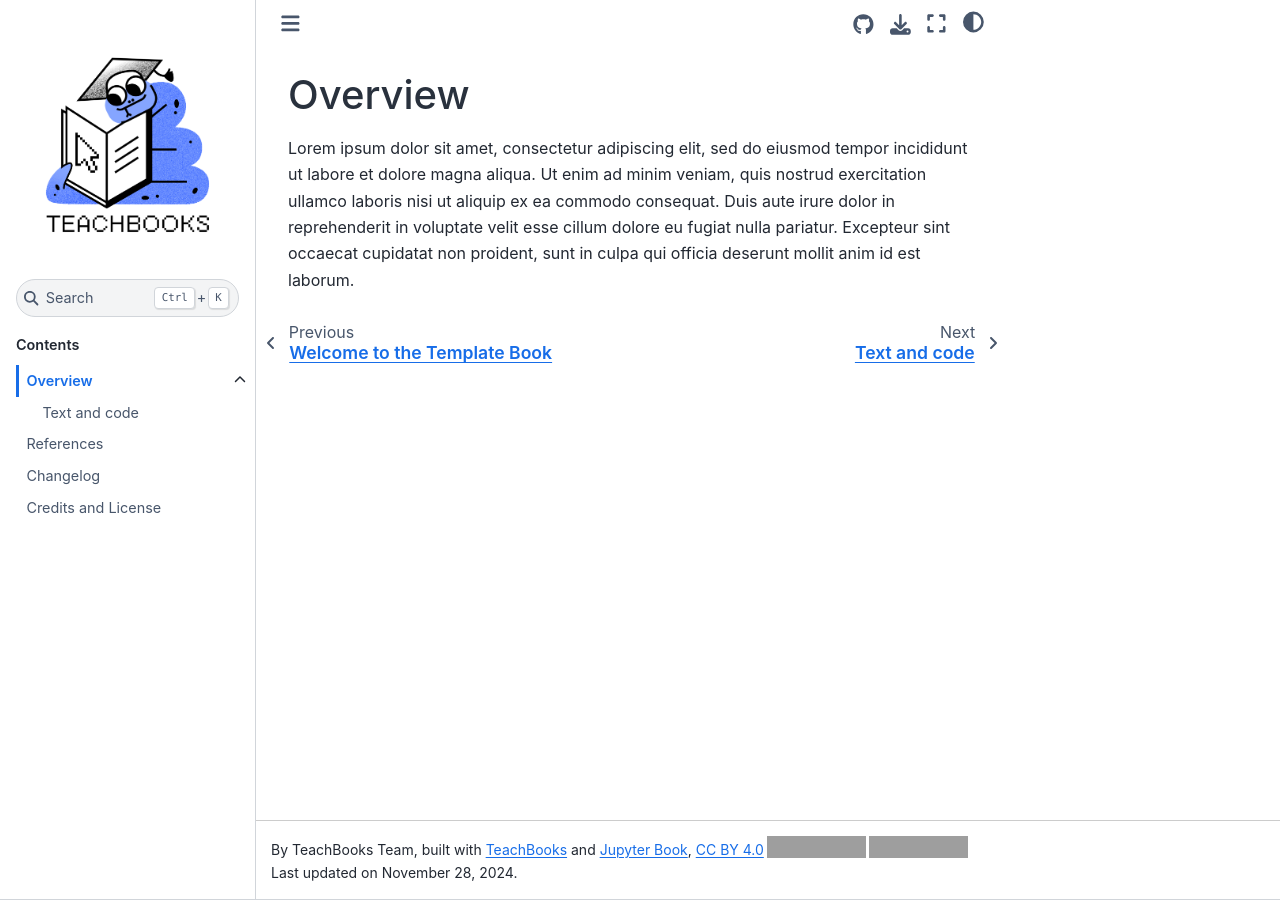
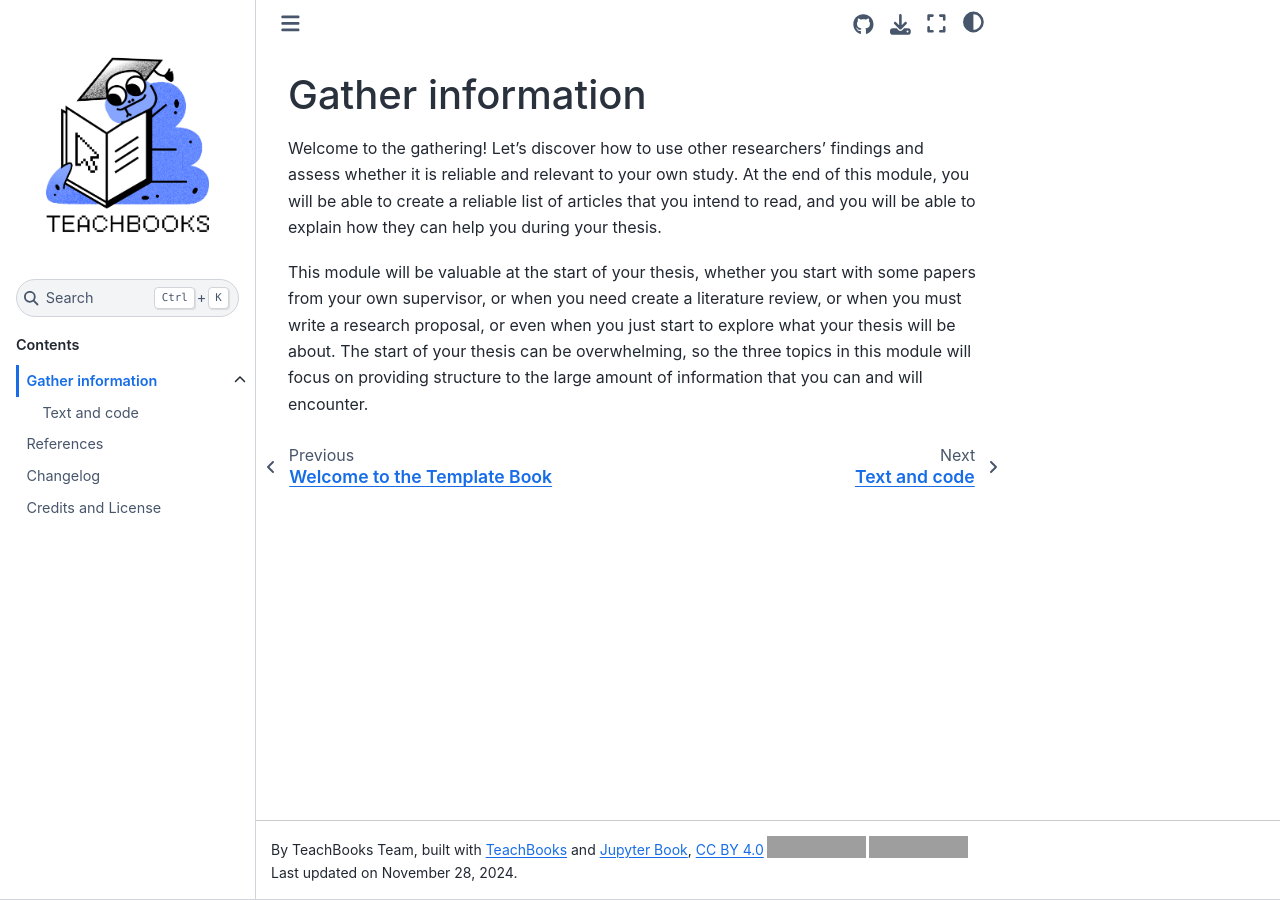
Before and after one commit to mdebont/Information-Literacy-3, a Jupyter Book: the page built from book/some_content/overview.md, in a window 1280 px wide. Built offline with Jupyter Book 1.0.4 settings and Sphinx 7.4.7 and the Sphinx Book theme 1.1.4, drawn with Linux system fonts in a browser that asks for light colours; comment, search, counter and statistics services are not loaded; grey boxes are pictures that could not be loaded.

Commit message:
Introductie

```diff
--- a/book/some_content/overview.md
+++ b/book/some_content/overview.md
@@ -1,3 +1,5 @@
-# Overview
+# Gather information
 
-Lorem ipsum dolor sit amet, consectetur adipiscing elit, sed do eiusmod tempor incididunt ut labore et dolore magna aliqua. Ut enim ad minim veniam, quis nostrud exercitation ullamco laboris nisi ut aliquip ex ea commodo consequat. Duis aute irure dolor in reprehenderit in voluptate velit esse cillum dolore eu fugiat nulla pariatur. Excepteur sint occaecat cupidatat non proident, sunt in culpa qui officia deserunt mollit anim id est laborum.
+Welcome to the gathering! Let’s discover how to use other researchers' findings and assess whether it is reliable and relevant to your own study. At the end of this module, you will be able to create a reliable list of articles that you intend to read, and you will be able to explain how they can help you during your thesis.
+
+This module will be valuable at the start of your thesis, whether you start with some papers from your own supervisor, or when you need create a literature review, or when you must write a research proposal, or even when you just start to explore what your thesis will be about. The start of your thesis can be overwhelming, so the three topics in this module will focus on providing structure to the large amount of information that you can and will encounter.
```
